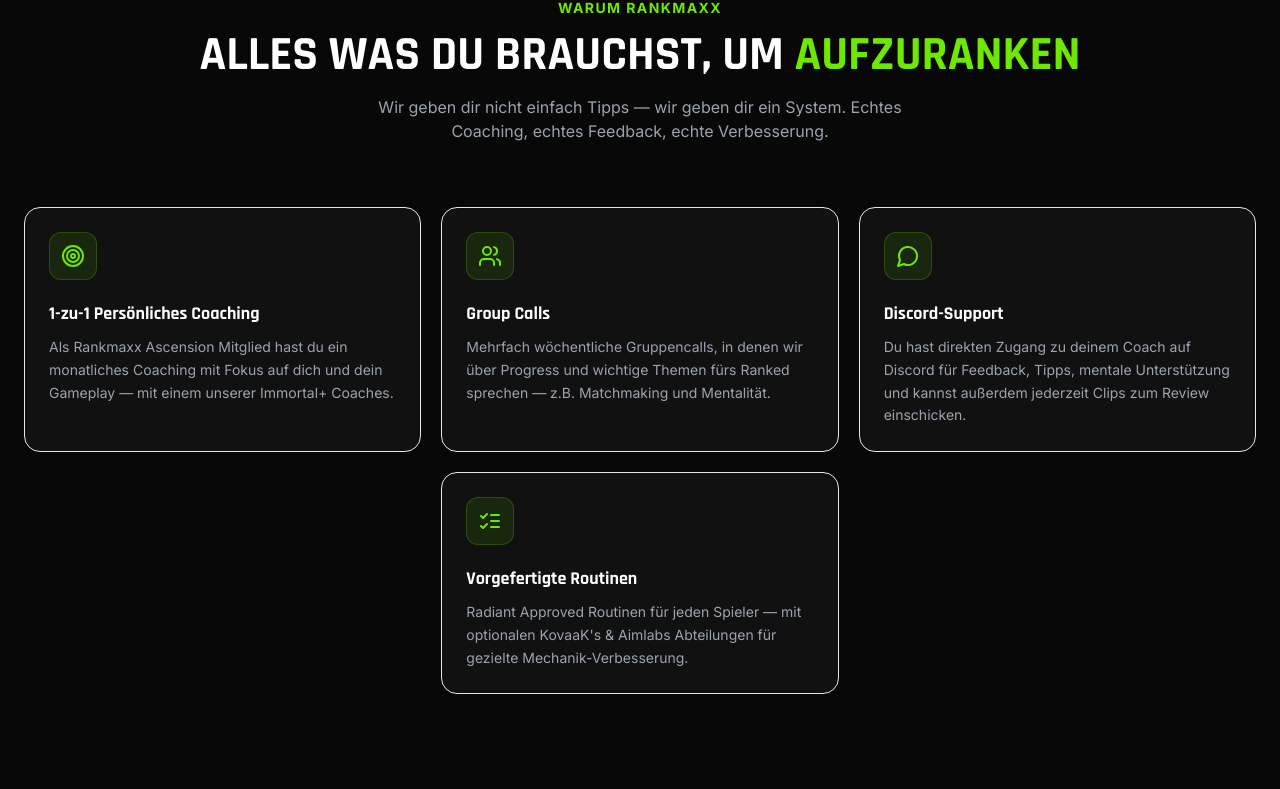
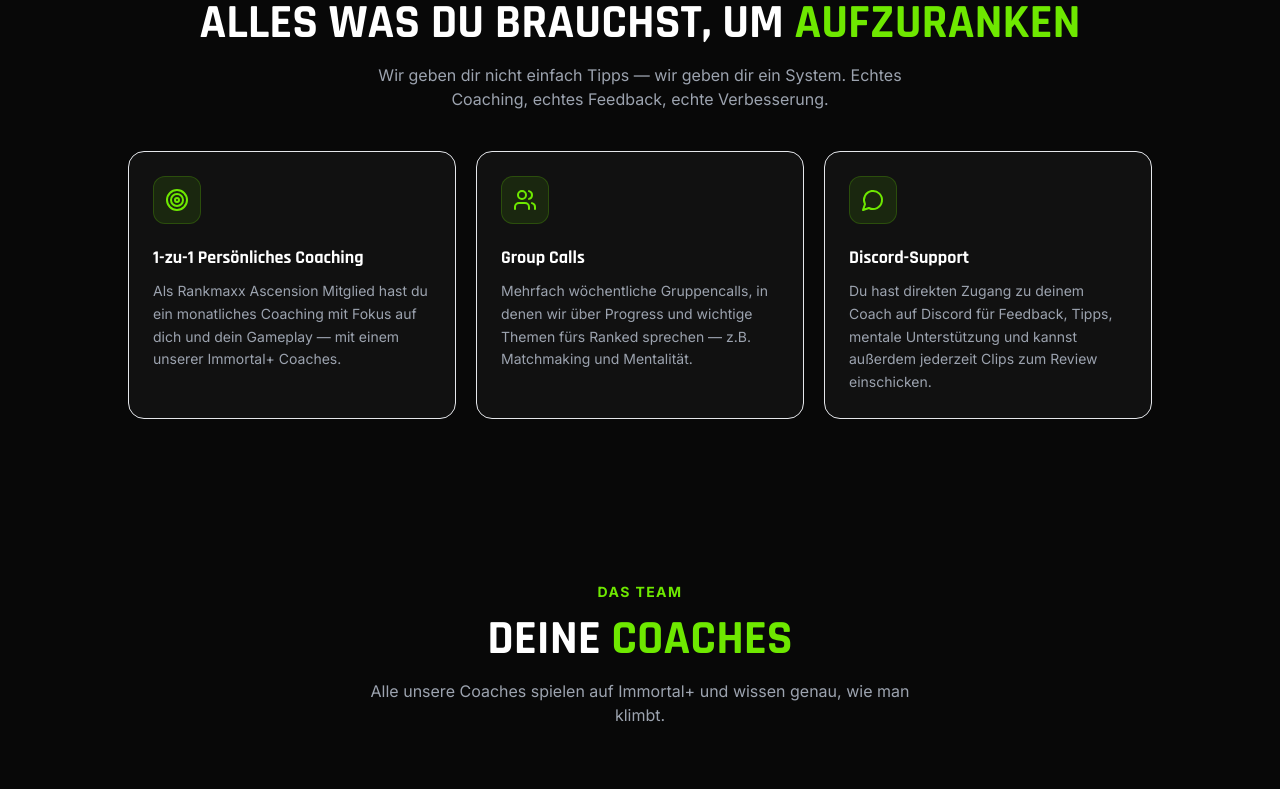
Before and after one commit to justinhelbig96-web/maxranktest, a Next.js app: page / in a window 1280 px wide. Shown: the part 936-1725 px from the top of the page. Built offline with nearby package versions, Linux system fonts and the light colour scheme.

Commit message:
Features: remove Vorgefertigte Routinen, tighten layout to 3-col grid

```diff
--- a/components/Features.tsx
+++ b/components/Features.tsx
@@ -2,7 +2,7 @@
 
 import { useRef } from "react";
 import { motion, useInView } from "framer-motion";
-import { Target, Users, MessageCircle, ListChecks } from "lucide-react";
+import { Target, Users, MessageCircle } from "lucide-react";
 
 const features = [
   {
@@ -23,12 +23,6 @@
     description:
       "Du hast direkten Zugang zu deinem Coach auf Discord für Feedback, Tipps, mentale Unterstützung und kannst außerdem jederzeit Clips zum Review einschicken.",
   },
-  {
-    icon: ListChecks,
-    title: "Vorgefertigte Routinen",
-    description:
-      "Radiant Approved Routinen für jeden Spieler — mit optionalen KovaaK's & Aimlabs Abteilungen für gezielte Mechanik-Verbesserung.",
-  },
 ];
 
 const containerVariants = {
@@ -46,7 +40,7 @@
   const isInView = useInView(ref, { once: true, margin: "-80px" });
 
   return (
-    <section id="features" className="py-24 bg-[#080808]">
+    <section id="features" className="py-16 bg-[#080808]">
       <div className="max-w-7xl mx-auto px-4 sm:px-6">
         {/* Section header */}
         <motion.div
@@ -54,7 +48,7 @@
           whileInView={{ opacity: 1, y: 0 }}
           viewport={{ once: true, margin: "-80px" }}
           transition={{ duration: 0.6 }}
-          className="text-center mb-16"
+          className="text-center mb-10"
         >
           <span className="text-[#6EE800] text-sm font-bold tracking-widest uppercase">
             Warum RANKMAXX
@@ -78,7 +72,7 @@
           variants={containerVariants}
           initial="hidden"
           animate={isInView ? "visible" : "hidden"}
-          className="grid grid-cols-1 md:grid-cols-2 lg:grid-cols-6 gap-5"
+          className="grid grid-cols-1 md:grid-cols-3 gap-5 max-w-5xl mx-auto"
         >
           {features.map((feature, i) => {
             const Icon = feature.icon;
@@ -86,7 +80,7 @@
               <motion.div
                 key={i}
                 variants={cardVariants}
-                className={`card-hover group relative bg-[#111111] border border-white/8 rounded-2xl p-6 overflow-hidden lg:col-span-2${i === 3 ? " lg:col-start-3" : ""}`}
+                className="card-hover group relative bg-[#111111] border border-white/8 rounded-2xl p-6 overflow-hidden"
               >
                 {/* Background shimmer on hover */}
                 <div className="absolute inset-0 bg-gradient-to-br from-[#6EE800]/0 via-transparent to-[#6EE800]/0 group-hover:from-[#6EE800]/5 group-hover:to-[#6EE800]/3 transition-all duration-300 pointer-events-none rounded-2xl" />
```
